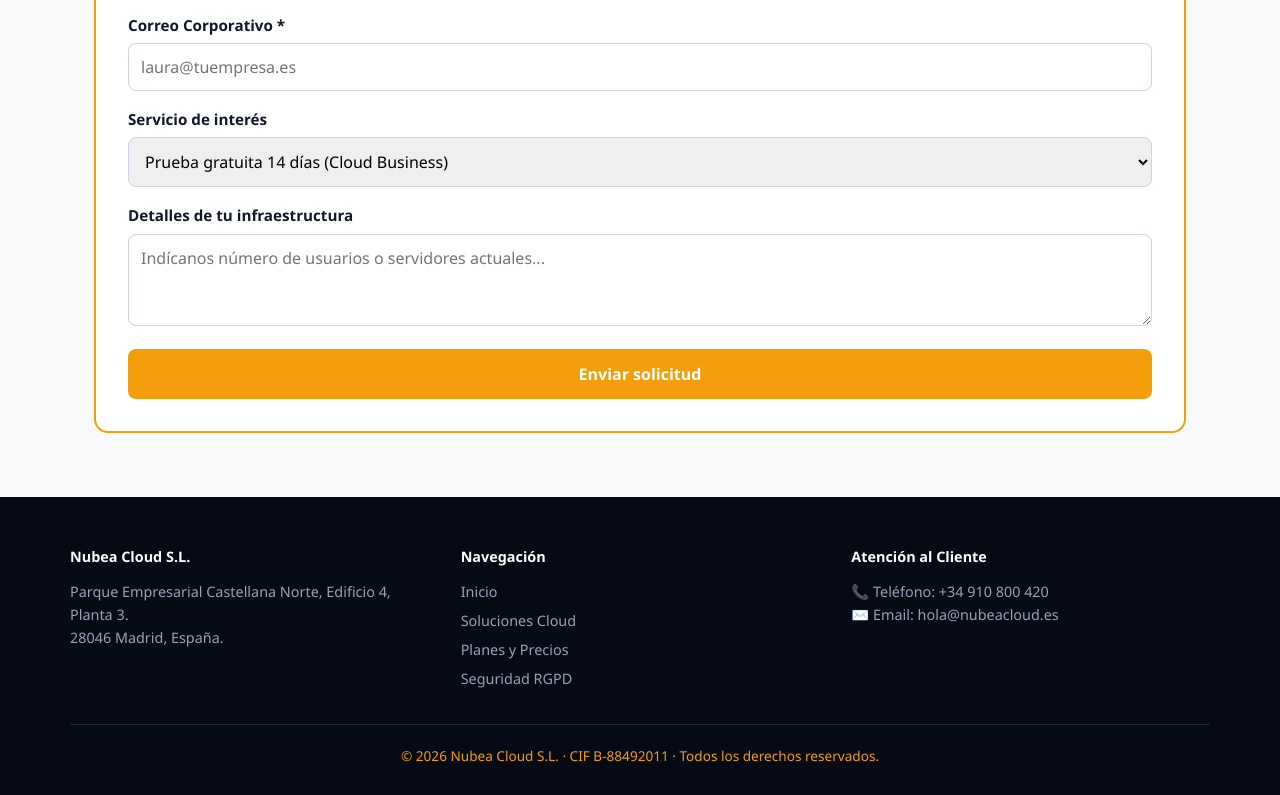
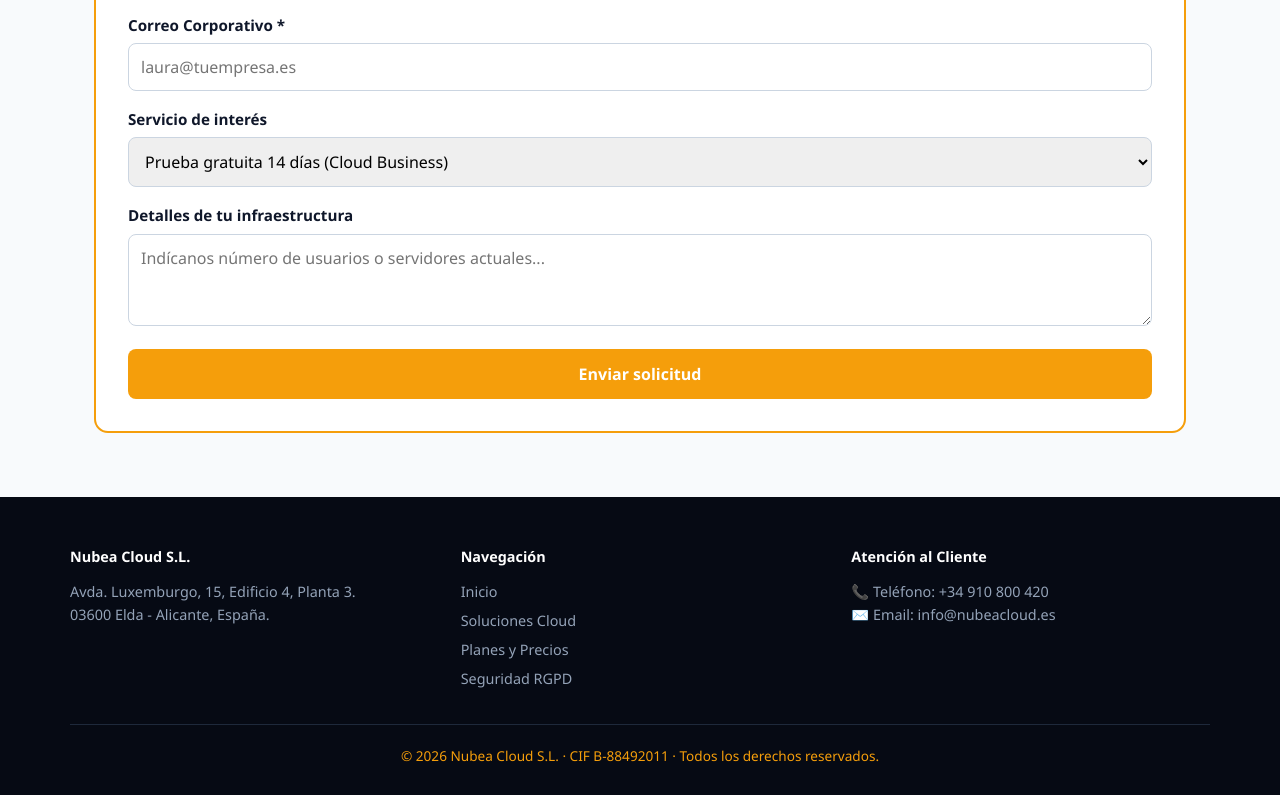
Before and after one commit to pedrommor/netsenior, a plain HTML site: page contacto.html in a window 1280 px wide. Shown: the part 1042-1837 px from the top of the page. Drawn offline with Linux system fonts and the light colour scheme.

Commit message:
retoques en las direcciones

```diff
--- a/contacto.html
+++ b/contacto.html
@@ -88,7 +88,7 @@
     <div class="footer-grid">
       <div>
         <h4>Nubea Cloud S.L.</h4>
-        <p>Parque Empresarial Castellana Norte, Edificio 4, Planta 3.<br>28046 Madrid, España.</p>
+        <p>Avda. Luxemburgo, 15, Edificio 4, Planta 3.<br>03600 Elda - Alicante, España.</p>
       </div>
       <div>
         <h4>Navegación</h4>
@@ -100,7 +100,7 @@
       <div>
         <h4>Atención al Cliente</h4>
         <p>📞 Teléfono: +34 910 800 420</p>
-        <p>✉️ Email: hola@nubeacloud.es</p>
+        <p>✉️ Email: info@nubeacloud.es</p>
       </div>
     </div>
     <div class="footer-bottom">© 2026 Nubea Cloud S.L. · CIF B-88492011 · Todos los derechos reservados.</div>
```
Also changed, not shown: index.html (+1 -1 lines).
